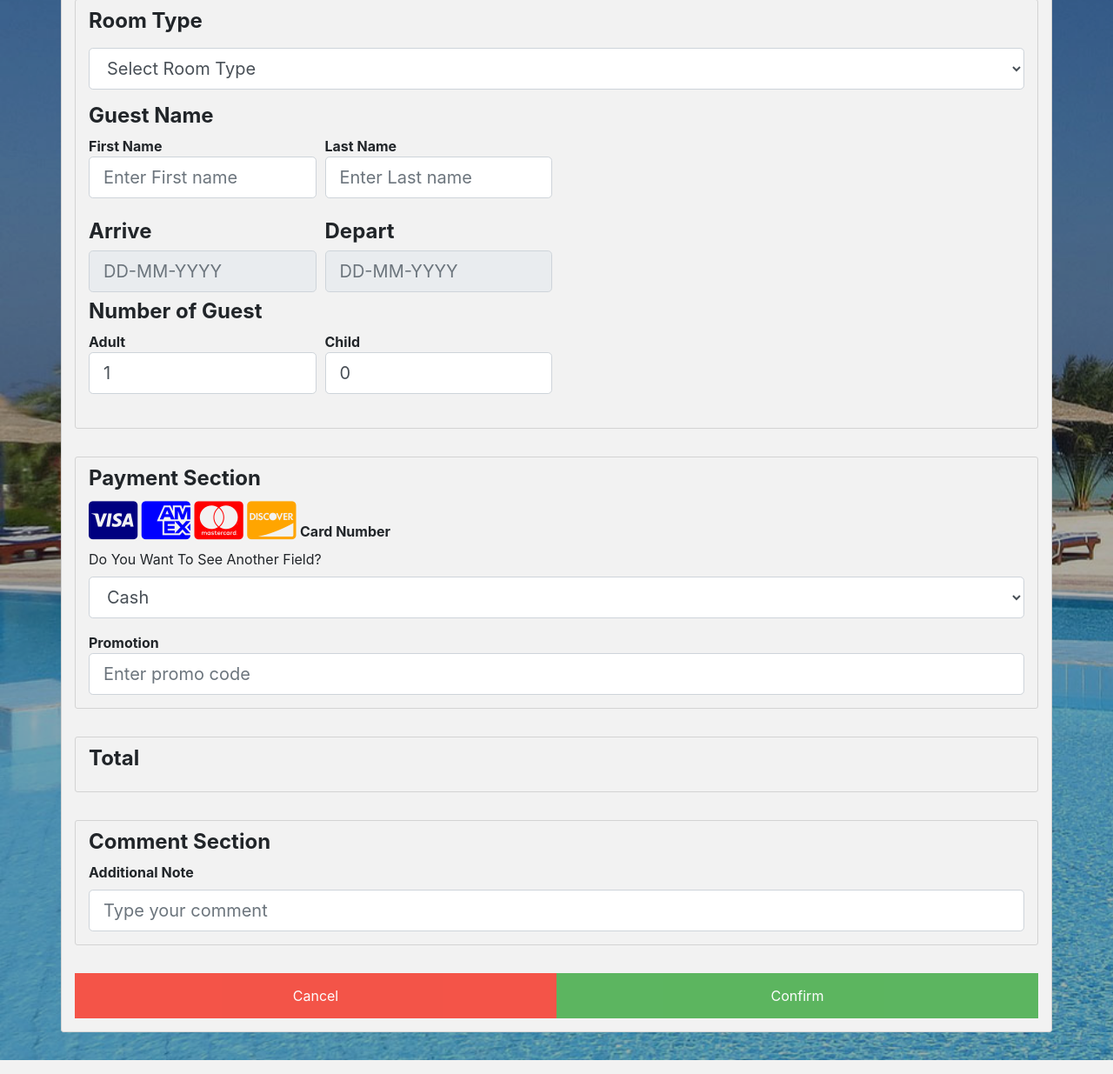
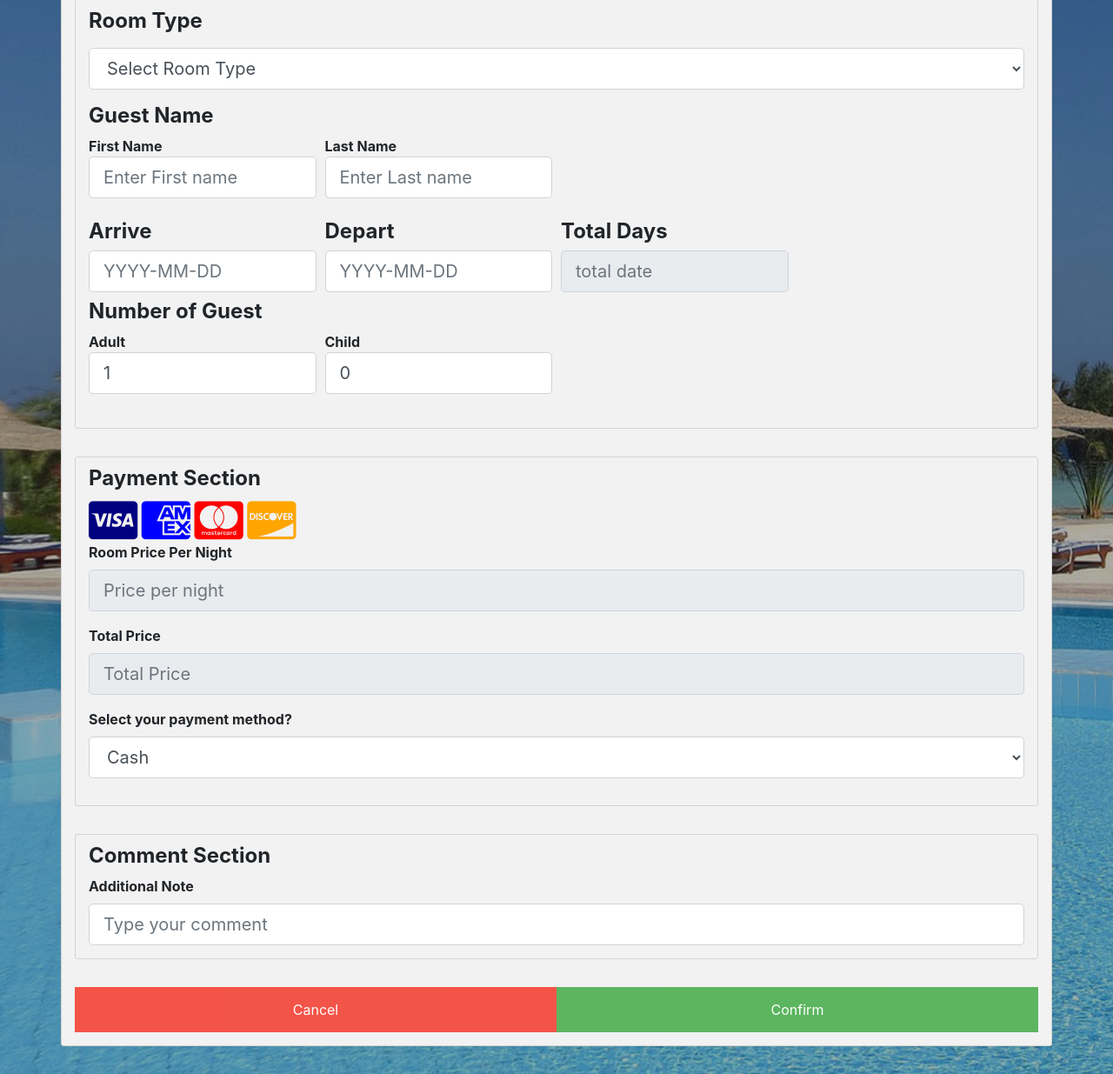
Before and after one commit to nachanok-i/Hotel-management, a PHP site: page /booking.php in a window 1280 px wide. Shown: the part 255-1490 px from the top of the page at 87% size. Run offline with PHP 8.4, Linux system fonts and the light colour scheme; a user stored in the database is signed in; data that the repository does not hold is empty; some libraries are stand-ins or nearby versions.

Commit message:
ีupdate

```diff
--- a/booking.php
+++ b/booking.php
@@ -48,6 +48,8 @@ if (isset($_SESSION['email']) != NULL) {
 
     <script>
         $(document).ready(function() {
+
+
             $("#seeAnotherField").change(function() {
                 if ($(this).val() == "creditCard") {
                     $('#otherFieldDiv').show();
@@ -64,8 +66,31 @@ if (isset($_SESSION['email']) != NULL) {
     </script>
 
     <script>
+        var diffDays = 1;
+        var basePrice;
+        var keepPrice;
         /* Date picker */
         $(document).ready(function() {
+
+
+            $(document).ready(function() {
+                $("#room_type").change(function() {
+                    $.ajax({
+                        async: false,
+                        url: 'get_price.php',
+                        type: 'post',
+                        data: {
+                            room_type: $(this).val()
+                        },
+                        success: function(output) {
+                            basePrice = output;
+                            keepPrice = basePrice * diffDays;
+                            document.getElementById("myInput").value = keepPrice;
+                            document.getElementById("pricePerNight").value = output;
+                        }
+                    });
+                });
+            });
 
             $("#dt1").datepicker({
                 dateFormat: "yy-MM-dd",
@@ -73,47 +98,44 @@ if (isset($_SESSION['email']) != NULL) {
                 changeMonth: true,
                 changeYear: true,
                 buttonText: "Choose",
-                minDate: 0,
-                onSelect: function(date) {
+                minDate : 0,
+                onSelect: function() {
                     var date2 = $('#dt1').datepicker('getDate');
                     date2.setDate(date2.getDate() + 1);
                     $('#dt2').datepicker('setDate', date2);
                     //sets minDate to dt1 date + 1
                     $('#dt2').datepicker('option', 'minDate', date2);
+                    var a = $("#dt1").datepicker('getDate').getTime();
+                    var b = $("#dt2").datepicker('getDate').getTime();
+                    var c = 24 * 60 * 60 * 1000;
+                    diffDays = Math.round(Math.abs((a - b) / (c)));
+                    $("#totaldays").val(diffDays);
                 }
+
             });
             $('#dt2').datepicker({
                 dateFormat: "yy-MM-dd",
                 monthNames: ["1", "2", "3", "4", "5", "6", "7", "8", "9", "10", "11", "12"],
                 changeMonth: true,
                 changeYear: true,
-                minDate: 0,
+                minDate : 0,
                 onClose: function() {
                     var dt1 = $('#dt1').datepicker('getDate');
                     var dt2 = $('#dt2').datepicker('getDate');
-                    //check to prevent a user from entering a date below date of dt1
                     if (dt2 <= dt1) {
                         var minDate = $('#dt2').datepicker('option', 'minDate');
                         $('#dt2').datepicker('setDate', minDate);
                     }
+                    var a = $("#dt1").datepicker('getDate').getTime();
+                    var b = $("#dt2").datepicker('getDate').getTime();
+                    var c = 24 * 60 * 60 * 1000;
+                    diffDays = Math.round(Math.abs((a - b) / (c)));
+                    $("#totaldays").val(diffDays);
+                    keepPrice = basePrice * diffDays;
+                    document.getElementById("myInput").value = keepPrice;
+
+                    //check to prevent a user from entering a date below date of dt1
                 }
-            });
-        });
-        /* Tap help find that condition pls */
-    </script>
-    <script>
-        $(document).ready(function() {
-            $("#room_type").change(function() {
-                $.ajax({
-                    url: 'get_price.php',
-                    type: 'post',
-                    data: {
-                        room_type: $(this).val()
-                    },
-                    success: function(output) {
-                        $("#output").html(output);
-                    }
-                });
             });
         });
     </script>
@@ -215,20 +237,26 @@ if (isset($_SESSION['email']) != NULL) {
                     </div>
                 </div>
 
-
                 <div class="form-row">
                     <div class="col-md-3">
                         <label for="From">
                             <h4><b>Arrive</b></h4>
                             </lable>
-                            <input type="text" name="From" readonly="readonly" placeholder="DD-MM-YYYY" id="dt1" class="form-control form-control-lg" required>
+                            <input type="text" name="From" placeholder="YYYY-MM-DD" id="dt1" class="form-control form-control-lg" required>
                     </div>
                     <div class="col-md-3">
                         <label for="From">
                             <h4><b>Depart</b></h4>
                             </lable>
 
-                            <input type="text" name="To" readonly="readonly" placeholder="DD-MM-YYYY" id="dt2" class="form-control form-control-lg" required>
+                            <input type="text" name="To" placeholder="YYYY-MM-DD" id="dt2" class="form-control form-control-lg" required>
+                    </div>
+
+                    <div class="col-md-3">
+                        <label for="From">
+                            <h4><b>Total Days</b></h4>
+                            </lable>
+                            <input type="text" name="totalDate" placeholder="total date" id="totaldays" class="form-control form-control-lg" readonly>
                     </div>
 
                 </div>
@@ -254,11 +282,16 @@ if (isset($_SESSION['email']) != NULL) {
                 <i class="fa fa-cc-amex" style="color:blue; font-size:50px"></i>
                 <i class="fa fa-cc-mastercard" style="color:red; font-size:50px"></i>
                 <i class="fa fa-cc-discover" style="color:orange; font-size:50px"></i>
-                <label for="cardNumber"><b>Card Number</b></label>
-
-
                 <div class="form-group">
-                    <label for="seeAnotherField">Do You Want To See Another Field?</label>
+                    <label for="perNight"><b>Room Price Per Night</b></label>
+                    <input type="number" class="form-control form-control-lg" name='perNight' id="pricePerNight" placeholder="Price per night" readonly>
+                </div>
+                <div class="form-group">
+                    <label for="calPrice"><b>Total Price</b></label>
+                    <input type="number" class="form-control form-control-lg" name='calPrice' id="myInput" placeholder="Total Price" readonly>
+                </div>
+                <div class="form-group">
+                    <label for="seeAnotherField"><b>Select your payment method?</b></label>
                     <select class="form-control form-control-lg" name="payment_method" id="seeAnotherField">
                         <option value="cash">Cash</option>
                         <option value="creditCard">Credit Card</option>
@@ -270,15 +303,8 @@ if (isset($_SESSION['email']) != NULL) {
                     <input type=text name="cardNumber" id="otherField" placeholder="Card Number" class="form-control form-control-lg" required>
                 </div>
 
-                <lable for="promotion"><b>Promotion</b></lable>
-                <input type="text" name="promotion" placeholder="Enter promo code" class="form-control form-control-lg">
             </div>
-            <div class="container" id="totalPrice">
-                <h4><b>Total</b></h4>
-                <span id="output"></span>
-                <!-- <lable for="total"><b>Total</b></lable>
-                    <span name="total"> echo $_GET['price'];?></span> -->
-            </div>
+
 
             <div class="container">
                 <h4><b>Comment Section</b></h4>
@@ -296,7 +322,7 @@ if (isset($_SESSION['email']) != NULL) {
 
             <div class="clearfix">
                 <button type="submit" value="ignore" formaction="index.php" class="cancelbtn" formnovalidate>Cancel</button>
-                <button href="index.php" type="submit" class="signupbtn">Confirm</button>
+                <button type="submit" name="submit" class="signupbtn">Confirm</button>
             </div>
     </form>
 
--- a/food.php
+++ b/food.php
@@ -91,6 +91,7 @@ if (isset($_GET["action"])) {
             });
             $('#food').change(function() {
                 $.ajax({
+                    async: false,
                     url: "data.php",
                     method: "POST",
                     data: {
@@ -100,7 +101,6 @@ if (isset($_GET["action"])) {
                     success: function(price) {
                         $('#price').html(price);
                         $('#price').val(data)
-
                     }
 
                 });
```
Also changed, not shown: booking_action.php (+11 -5 lines), get_price.php (+1 -15 lines), staffRegister.php (+8 -2 lines), staffRegister_action.php (+17 -16 lines), register_action.php (line endings or trailing spaces), staffPicture/Capture.PNG (added).
